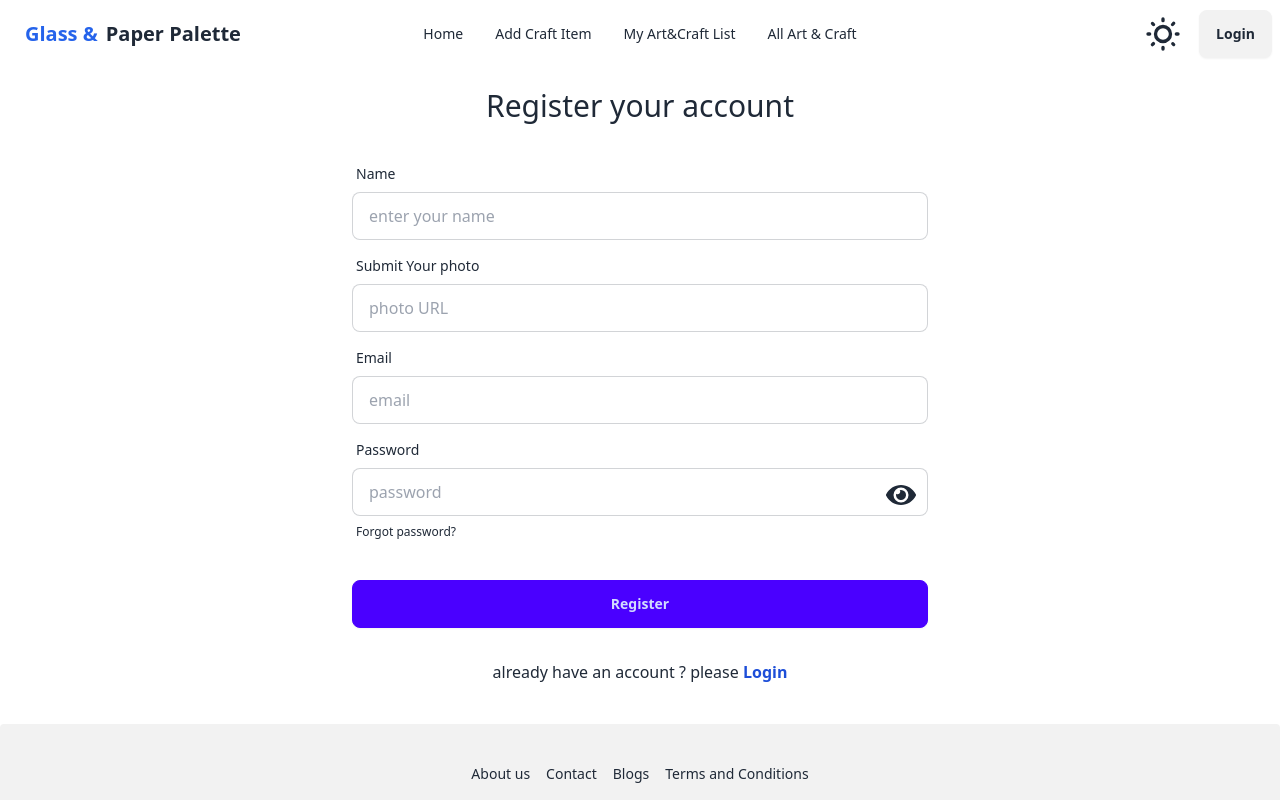
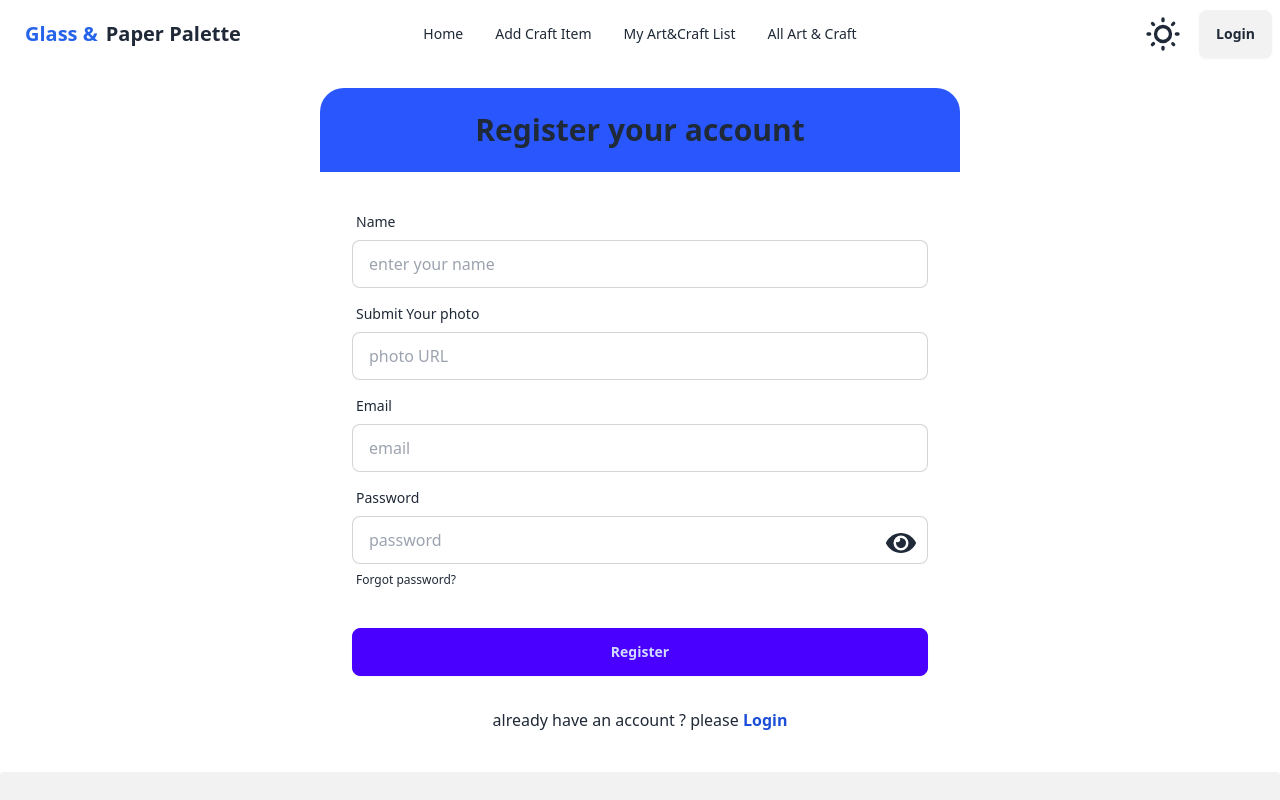
Before and after one commit to rasel754/assignment-ten-client, a React (Vite) app: page /register in a window 1280 px wide. Shown: the top 800 px of the page. Built offline with nearby package versions, Linux system fonts and the light colour scheme; no server answers.

Commit message:
add simple type writer

```diff
--- a/package.json
+++ b/package.json
@@ -19,6 +19,7 @@
     "react-dom": "^18.2.0",
     "react-icons": "^5.1.0",
     "react-router-dom": "^6.23.0",
+    "react-simple-typewriter": "^5.0.1",
     "sort-by": "^1.2.0",
     "sweetalert2": "^11.10.8"
   },
--- a/src/components/AddCraftItem.jsx
+++ b/src/components/AddCraftItem.jsx
@@ -1,6 +1,8 @@
 import { useContext, useState } from "react";
 import Swal from "sweetalert2";
 import { AuthContext } from "../provider/AuthProvider";
+import { Typewriter } from 'react-simple-typewriter'
+
 
 
 const AddCraftItem = () => {
@@ -70,7 +72,10 @@ const AddCraftItem = () => {
   return (
     <div className="">
       <h2 className="text-3xl font-extrabold text-center rounded-t-3xl bg-[#B3D9FF] py-8 md:w-4/5 mx-auto shadow-2xl">
-        Add Craft Item
+      <Typewriter
+      words={['here you can add craft item', 'Add Craft Item']}
+      />
+       {/* <Typewriter> Add Craft Item</Typewriter> */}
       </h2>
       <form
         onSubmit={handleAddCraft}
--- a/src/components/AllArtAndCraftItems.jsx
+++ b/src/components/AllArtAndCraftItems.jsx
@@ -1,11 +1,17 @@
 import { useLoaderData } from "react-router-dom";
 import AllArtAndCraftItemsCard from "./AllArtAndCraftItemsCard";
+import { Typewriter } from "react-simple-typewriter";
 
 const AllArtAndCraftItems = () => {
     const data = useLoaderData();
     return (
         <div>
-                <h1 className="bg-[#1C384E] text-white py-10 text-center font-extrabold text-3xl"> All Art And Craft Items </h1>
+                <h1 className="bg-[#1C384E] text-white py-10 text-center font-extrabold text-3xl">
+                    <Typewriter
+                    words={['here all user added items',' All Art And Craft Items']}
+                    />
+
+                 </h1>
             <div className="grid grid-cols-1 md:grid-cols-2 lg:grid-cols-3 gap-5 mx-8">
                 {
                     data.map(item => <AllArtAndCraftItemsCard key={item._id} item={item}></AllArtAndCraftItemsCard>)
--- a/src/components/Login.jsx
+++ b/src/components/Login.jsx
@@ -5,6 +5,8 @@ import { AuthContext } from "../provider/AuthProvider";
 import { BsGoogle, BsGithub } from "react-icons/bs";
 import Swal from "sweetalert2";
 import { Link, useNavigate } from "react-router-dom";
+import { Typewriter } from 'react-simple-typewriter'
+
 
 const Login = () => {
   const navigate = useNavigate()
@@ -76,7 +78,12 @@ const Login = () => {
   return (
     <div>
       <div className="">
-        <h1 className="text-3xl text-center mt-5 md:w-3/4 lg:w-1/2 mx-auto p-6 rounded-t-3xl font-semibold bg-[#2957FD]">Login your account</h1>
+        <h1 className="text-3xl text-center mt-5 md:w-3/4 lg:w-1/2 mx-auto p-6 rounded-t-3xl font-semibold bg-[#2957FD]">
+          <Typewriter
+          words={['Please ...', 'Login your account']}
+          />
+
+          </h1>
         <form
           onSubmit={handleLogin}
           className="card-body md:w-3/4 lg:w-1/2 mx-auto bg-[#cbd5e1] shadow-2xl	"
--- a/src/components/Navbar.jsx
+++ b/src/components/Navbar.jsx
@@ -1,6 +1,7 @@
 import { useContext, useEffect, useState } from "react";
 import { Link , NavLink} from "react-router-dom";
 import { AuthContext } from "../provider/AuthProvider";
+
 
 const Navbar = () => {
     const {user ,logout }=useContext(AuthContext);
@@ -49,7 +50,8 @@ const Navbar = () => {
              {navLinks}
             </ul>
           </div>
-          <a className="btn btn-ghost text-xl animate__bounce  "><span className="text-blue-600">Glass & </span > Paper Palette</a>
+          <a className="btn btn-ghost text-xl animate__bounce  ">
+            <span className="text-blue-600">Glass & </span > Paper Palette</a>
         </div>
         <div className="navbar-center hidden lg:flex">
           <ul className="menu menu-horizontal px-1">
--- a/src/components/Register.jsx
+++ b/src/components/Register.jsx
@@ -3,6 +3,7 @@ import { AuthContext } from "../provider/AuthProvider";
 import Swal from "sweetalert2";
 import { FaEye, FaEyeSlash } from "react-icons/fa";
 import { Link } from "react-router-dom";
+import { Typewriter } from "react-simple-typewriter";
 
 const Register = () => {
  const [registerError, setRegisterError] = useState("");
@@ -62,7 +63,11 @@ const Register = () => {
     return (
         <div>
       <div>
-        <h1 className="text-3xl text-center mt-5">Register your account</h1>
+        <h1 className="text-3xl text-center mt-5 md:w-3/4 lg:w-1/2 mx-auto p-6 rounded-t-3xl font-semibold bg-[#2957FD]">
+        <Typewriter
+          words={['Please ...', 'Register your account']}
+          />
+          </h1>
         <form
           onSubmit={handleRegister}
           className="card-body md:w-3/4 lg:w-1/2 mx-auto"
```
Also changed, not shown: 1 other file (tests, documents, lock files or other folders).
